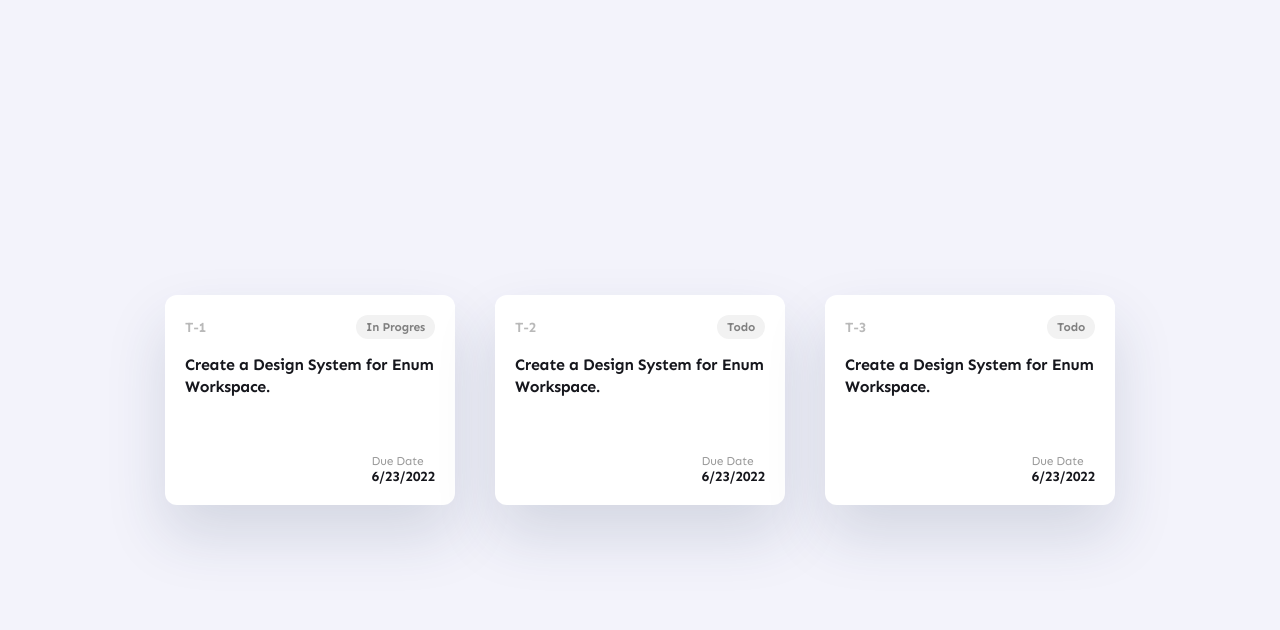
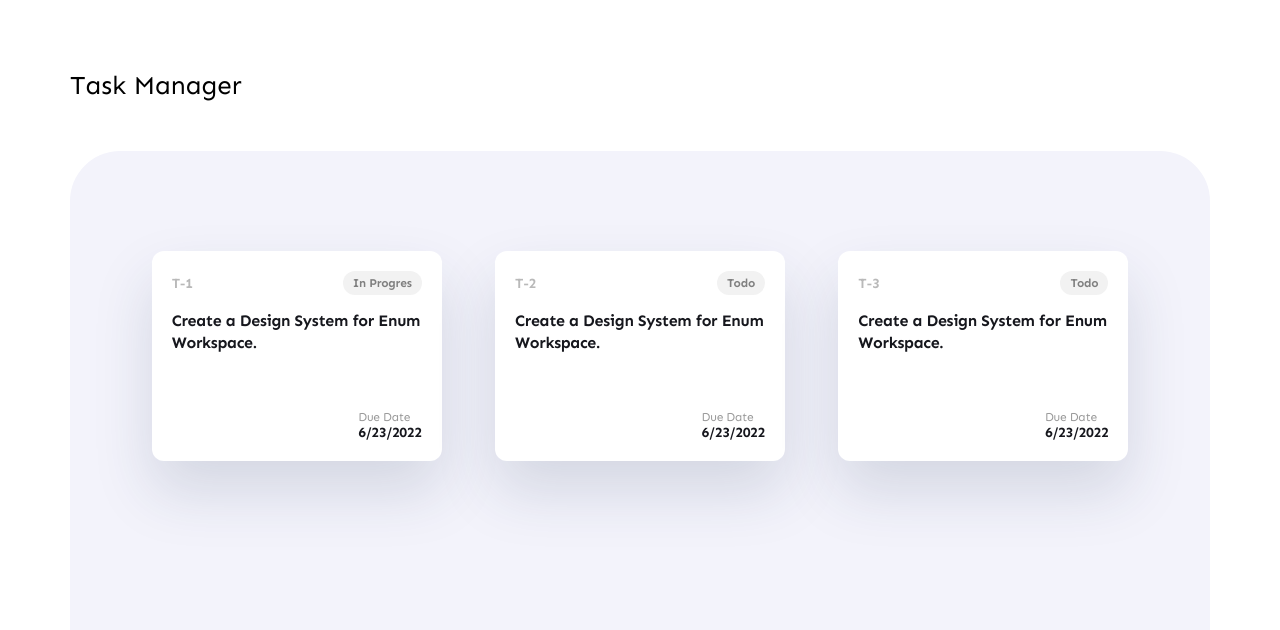
Before and after one commit to roberthveres/My-Project_task_maneger, a React (Create React App) app in the folder my-app/: page / in a window 1280 px wide. Shown: the top 630 px of the page. Built offline with nearby package versions, Linux system fonts and the light colour scheme.

Commit message:
Create task-viewer component

```diff
--- a/my-app/src/App.css
+++ b/my-app/src/App.css
@@ -1,7 +1,20 @@
 .app-container {
-  background-color: #f3f3fb;
   min-height: 100vh;
   display: flex;
-  justify-content: center;
-  align-items: center;
+  padding: 70px;
+  max-height: 100vh;
 }
+
+.app-content {
+  flex: 1;
+  display: grid;
+  grid-template-rows: max-content auto;
+}
+
+.app-content h3 {
+  font-style: normal;
+  font-weight: 400;
+  font-size: 26px;
+  line-height: 31px;
+  margin: 0 0 50px;
+}
--- a/my-app/src/App.js
+++ b/my-app/src/App.js
@@ -1,23 +1,23 @@
 
 import './App.css';
-import TaskCard from './components/task-card/TaskCard';
+import TaskViewer from './components/task-viewer/TaskViewer';
 function App() {
   const data = [
     {
       id: "T-1",
-      marika: "In Progres",
+      status: "In Progres",
       name: "Create a Design System for Enum Workspace.",
       dueDate: new Date(2022, 5, 23),
     },
     {
       id: "T-2",
-      marika: "Todo",
+      status: "Todo",
       name: "Create a Design System for Enum Workspace.",
       dueDate: new Date(2022, 5, 23),
     },
     {
       id: "T-3",
-      marika: "Todo",
+      status: "Todo",
       name: "Create a Design System for Enum Workspace.",
       dueDate: new Date(2022, 5, 23),
     },
@@ -25,24 +25,10 @@ function App() {
 
   return (
     <div className="app-container">
-      <TaskCard
-        marika={data[0].id}
-        linci={data[0].marika}
-        name={data[0].name}
-        dueDate={data[0].dueDate}
-      />
-      <TaskCard
-        marika={data[1].id}
-        linci={data[1].marika}
-        name={data[1].name}
-        dueDate={data[1].dueDate}
-      />
-      <TaskCard
-        marika={data[2].id}
-        linci={data[2].marika}
-        name={data[2].name}
-        dueDate={data[2].dueDate}
-      />
+      <div className="app-content">
+        <h3>Task Manager</h3>
+        <TaskViewer taskList={data} />
+      </div>
     </div>
   );
 }
--- a/my-app/src/components/badge/Badge.js
+++ b/my-app/src/components/badge/Badge.js
@@ -2,7 +2,7 @@ import "./Badge.css"
 function Badge(props) {
     return (
       <div className="badge">
-        <p>{props.albisne}</p>
+        <p>{props.status}</p>
       </div>
     );
 }
--- a/my-app/src/components/date-container/DateContainer.js
+++ b/my-app/src/components/date-container/DateContainer.js
@@ -1,11 +1,11 @@
 import "../date-container/DateContainer.css"
 
-function DateContainer(denes) {
+function DateContainer(props) {
     return (
       <div className="card-footer">
         <div>
           <p>Due Date</p>
-          <p>{denes.date.toLocaleDateString()}</p>
+          <p>{props.date.toLocaleDateString()}</p>
         </div>
       </div>
     );
--- a/my-app/src/components/task-card/TaskCard.js
+++ b/my-app/src/components/task-card/TaskCard.js
@@ -1,18 +1,18 @@
 import "./TaskCard.css";
 import Badge from "../badge/Badge";
 import DateContainer from "../date-container/DateContainer";
-function TaskCard(izmos) {
+function TaskCard(props) {
   return (
     <div className="card-wrepper">
       <div className="card-header">
-        <p className="task-id">{izmos.marika}</p>
-        <Badge albisne={izmos.linci} />
+        <p className="task-id">{props.id}</p>
+        <Badge status={props.status} />
       </div>
       <div className="card-content">
-        <p>{izmos.name}</p>
+        <p>{props.name}</p>
       </div>
       <div className="card-footer">
-        <DateContainer date={izmos.dueDate} />
+        <DateContainer date={props.dueDate} />
       </div>
     </div>
   );
--- /dev/null
+++ b/my-app/src/components/task-viewer/TaskViewer.css
@@ -0,0 +1,17 @@
+.task-viewer-container {
+  background-color: #f3f3fb;
+  border-radius: 50px;
+  padding: 80px;
+  overflow-y: scroll;
+}
+.task-viewer-container::-webkit-scrollbar {
+  display: none; /* Safari and Chrome */
+}
+
+.task-list-container {
+  display: grid;
+  grid-template-columns: repeat(auto-fill, minmax(250px, 1fr));
+  grid-auto-rows: minmax(min-content, max-content);
+  justify-items: center;
+  gap: 40px 50px;
+}
--- /dev/null
+++ b/my-app/src/components/task-viewer/TaskViewer.js
@@ -0,0 +1,22 @@
+import "./TaskViewer.css";
+import TaskCard from "../task-card/TaskCard";
+
+function TaskViewer(props) {
+  return (
+    <div className="task-viewer-container">
+      <div className="task-list-container">
+        {props.taskList.map((item, index) => (
+          <TaskCard
+            key={index.id}
+            id={item.id}
+            status={item.status}
+            name={item.name}
+            dueDate={item.dueDate}
+          />
+        ))}
+      </div>
+    </div>
+  );
+}
+
+export default TaskViewer;
```
